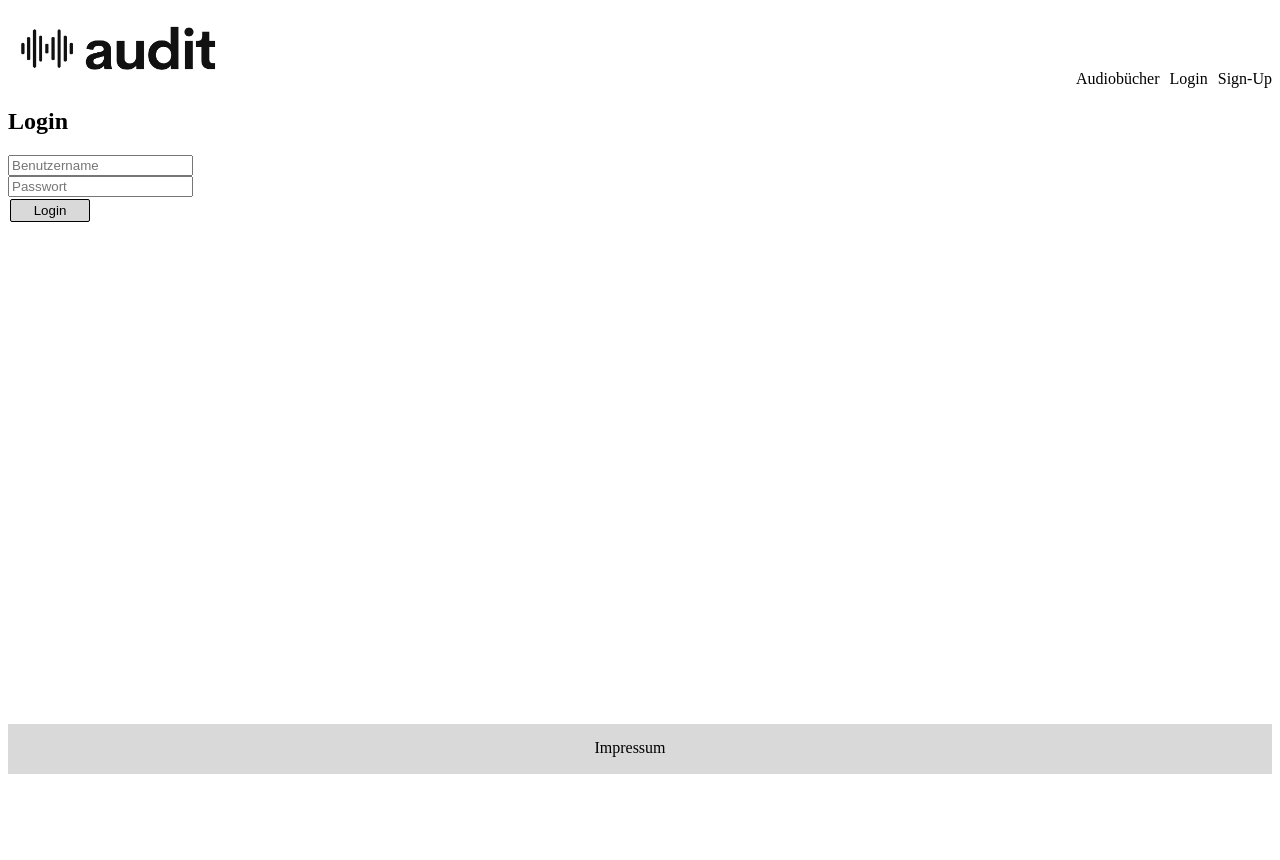
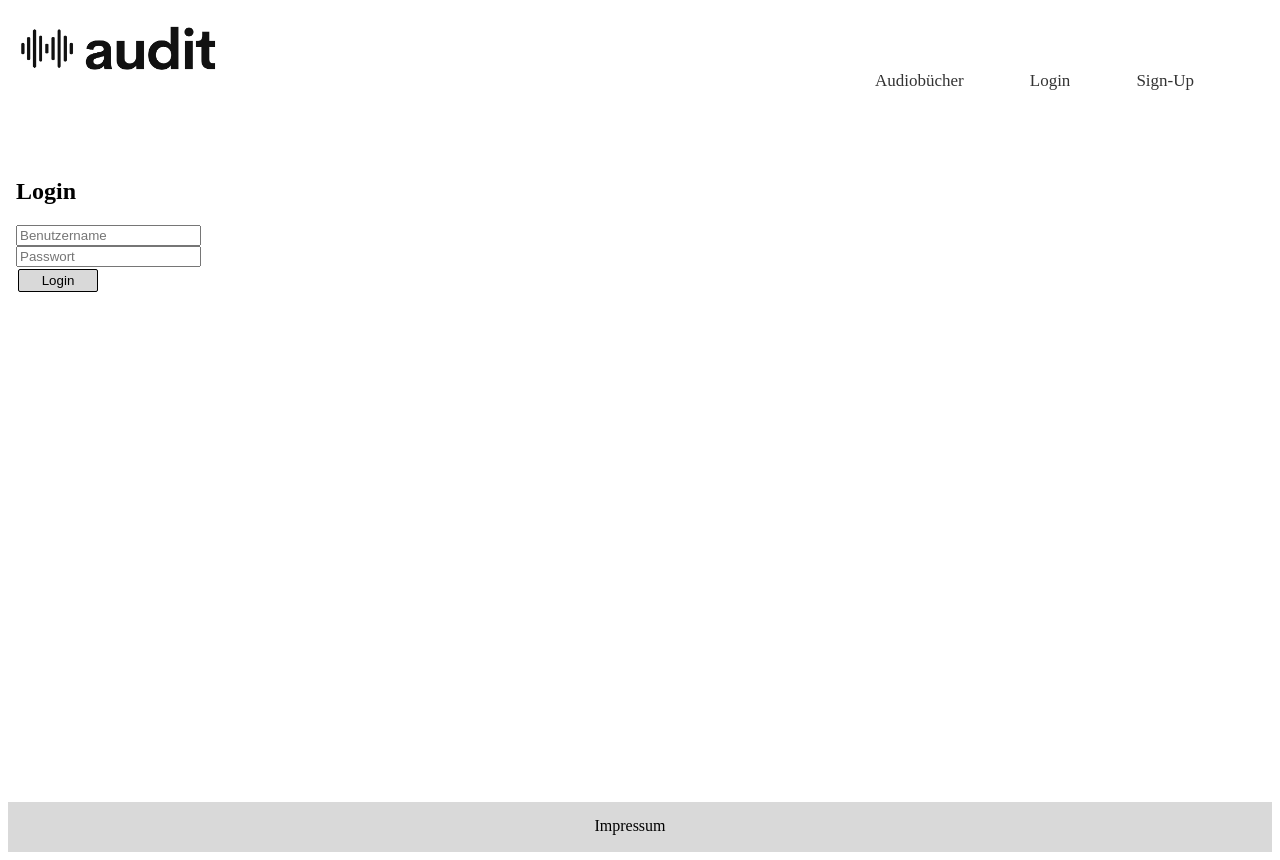
Before and after one commit to NoiwioN/audit_fe, a Next.js app: page /login in a window 1280 px wide. Before the commit the page ends 800 px from the top, so only its background shows below. Built offline with nearby package versions, Linux system fonts and the light colour scheme.

Commit message:
Validation and Navigation

```diff
--- a/components/Audiobook.js
+++ b/components/Audiobook.js
@@ -4,7 +4,7 @@ import styles from "@/styles/Home.module.css";
 export default function Post(props) {
     return (
         <div key={props.key}>
-            <h1>{props.titel}</h1>
+            <h2>{props.titel}</h2>
             <p>Autor: {props.autor}</p>
             <Link className={styles.link} href={`audiobuecher/${props.id}`}>Mehr Details</Link>
             <hr />
--- a/components/BorrowByUser.js
+++ b/components/BorrowByUser.js
@@ -58,5 +58,6 @@ export default function BorrowByUser({ userId }) {
                     </div>
             }
 
+
         </div>)
 }
--- a/components/Header.js
+++ b/components/Header.js
@@ -2,13 +2,13 @@ import Navigation from "@/components/Navigation";
 import styles from "@/components/Header.module.css"
 
 export default function Header() {
-    return <header className={styles.header}>
+    return (
+        <div className={styles.div}>
             <div className={styles.links}>
                 <img src="Logo.png" alt="Yo where is the logo" className={styles.img} />
             </div>
             <div className={styles.rechts}>
                 <Navigation />
             </div>
-
-    </header>
+        </div>)
 }
--- a/components/Header.module.css
+++ b/components/Header.module.css
@@ -1,24 +1,29 @@
 .header {
     display: flex;
     justify-content: space-between;
-    height:10vh;
+    height: 10vh;
     align-items: end;
+    margin: 8px 8px 8px 8px;
 }
-.img{
+
+.img {
     height: 10vh;
     width: auto;
 }
-.links{
+
+.links {
     display: grid;
     justify-content: start;
     grid-auto-flow: column;
     height: 10vh;
     align-items: end;
 }
-.links h1{
+
+.links h1 {
     padding: 0;
     margin: 0;
 }
-.rechts{
+
+.rechts {
     width: auto;
 }
--- a/components/Layout.js
+++ b/components/Layout.js
@@ -1,9 +1,10 @@
-import Header from "@/components/Header";
-import Link from "next/link";
+import Header from "@/components/Header"
+import Link from "next/link"
 import styles from "./Layout.module.css"
+
 export default function Layout({ children }) {
     return (
-        <>
+        <div className={styles.div}>
             <Header />
             <main className={styles.main}>
                 <div>
@@ -13,6 +14,6 @@ export default function Layout({ children }) {
             <footer className={styles.footer}>
                 <Link className={styles.link} href="/impressum">Impressum</Link>
             </footer>
-        </>
+        </div>
     )
 }
--- a/components/Layout.module.css
+++ b/components/Layout.module.css
@@ -18,4 +18,9 @@
 
 .main {
     min-height: 77vh;
+    margin: 8px 8px 8px 8px;
 }
+
+.div {
+    margin: 0;
+}
--- a/components/Navigation.js
+++ b/components/Navigation.js
@@ -13,16 +13,47 @@ export default function Navigation() {
         logout();
         router.push("/login")
     }
+    function Topnav() {
+        var x = document.getElementById("myTopnav");
+        if (x.className === "topnav") {
+            x.className += "responsive";
+        } else {
+            x.className = "topnav";
+        }
+    }
+    function myFunction(x) {
+        x.classList.toggle("change");
+    }
     return !session ? (
-        <nav >
-            <Link href="/" className={styles.links}>Audiobücher</Link>
-            <Link href="/login" className={styles.links}>Login</Link>
-            <Link href="/signUp" className={styles.links}>Sign-Up</Link>
-        </nav>
-    ) : (<nav>
-        <Link href="/profile" className={styles.links}>Profil</Link>
-        <Link href="/login" onClick={handleClick} className={styles.links}>Logout</Link>
-        <Link href="/users" className={styles.links}>Users</Link>
-        <Link href="/" className={styles.links}>Audiobücher</Link>
-    </nav>)
+        <header className={styles.header}>
+            <nav className={styles.topnav}>
+                <ul className={styles.ul}>
+                    <li className={styles.li}><Link href="/" className={styles.links}>Audiobücher</Link></li>
+                    <li className={styles.li}><Link href="/login" className={styles.links}>Login</Link></li>
+                    <li className={styles.li}><Link href="/signUp" className={styles.links}>Sign-Up</Link></li>
+                </ul>
+                <div className={styles.menuicon} onclick={() => { myFunction(this); Topnav(); }}>
+                    <div className={styles.bar1}></div>
+                    <div className={styles.bar2}></div>
+                    <div className={styles.bar3}></div>
+                </div>
+            </nav>
+        </header>
+
+    ) : (
+        <header className={styles.header}>
+            <nav className={styles.topnav}>
+                <ul className={styles.ul}>
+                    <li className={styles.li}><Link href="/profile" className={styles.links}>Profil</Link></li>
+                    <li className={styles.li}><Link href="/login" onClick={handleClick} className={styles.links}>Logout</Link></li>
+                    <li className={styles.li}><Link href="/users" className={styles.links}>Users</Link></li>
+                    <li className={styles.li}><Link href="/" className={styles.links}>Audiobücher</Link></li>
+                </ul>
+                <div className={styles.menuicon} onclick={() => { myFunction(this); Topnav(); }}>
+                    <div className={styles.bar1}></div>
+                    <div className={styles.bar2}></div>
+                    <div className={styles.bar3}></div>
+                </div>
+            </nav>
+        </header>)
 }
--- a/components/Navigation.module.css
+++ b/components/Navigation.module.css
@@ -1,5 +1,103 @@
 .links {
-    margin-left: 10px;
+    margin-right: 10px;
     text-decoration: none;
     color: #000;
+    text-decoration: none;
+    color: #333;
+    text-align: center;
+    font-size: 17px;
+    padding: 14px 40px 14px 16px;
+    line-height: 80px;
 }
+
+.header {
+    margin: 0;
+    padding: 10px;
+    min-height: 50px;
+    text-align: right;
+    color: #333;
+}
+
+.menuicon {
+    cursor: pointer;
+    display: none;
+    position: fixed;
+}
+
+.bar1,
+.bar2,
+.bar3 {
+    width: 35px;
+    height: 5px;
+    background-color: #333;
+    margin: 6px 0;
+    transition: 0.4s;
+}
+
+.change .bar1 {
+    transform: translate(0, 11px) rotate(-45deg);
+}
+
+.change .bar2 {
+    opacity: 0;
+}
+
+.change .bar3 {
+    transform: translate(0, -11px) rotate(45deg);
+}
+
+
+.topnav {
+    overflow: hidden;
+}
+
+.ul {
+    margin: 1em;
+    padding: 0;
+    position: absolute;
+    right: 20px;
+    top: 25px;
+}
+
+.li {
+    display: inline-block;
+    margin: 0;
+    padding: 0;
+}
+
+.menuicon {
+    position: absolute;
+    right: 20px;
+    top: 25px;
+    display: none;
+}
+
+@media screen and (max-width: 1024px) {
+    .topnav .li {
+        display: none;
+        position: relative;
+    }
+
+    .ul {
+        margin: 1em;
+        padding: 0;
+        position: static;
+        text-align: left;
+    }
+
+    .menuicon {
+        display: block;
+    }
+
+    .topnav.responsive .li {
+        display: block;
+        visibility: visible;
+        color: #333;
+    }
+
+    .topnav.responsive .links {
+        visibility: visible;
+        font-size: 30px;
+    }
+
+}
--- a/components/Users.js
+++ b/components/Users.js
@@ -13,6 +13,7 @@ export default function Users({ nachname, name, email, benutzername, id }) {
             <p>{email}</p>
             <p>{nachname} {name}</p>
             <Link className={styles.link} href={`users/${id}`}>Mehr Details</Link>
+            <hr />
         </div>
     )
 }
--- a/pages/_document.js
+++ b/pages/_document.js
@@ -3,7 +3,9 @@ import { Html, Head, Main, NextScript } from "next/document";
 export default function Document() {
   return (
     <Html lang="en">
-      <Head />
+      <Head>
+        <title>Audit</title>
+      </Head>
       <body>
         <Main />
         <NextScript />
```
Lines whose indentation alone changed are shown as unchanged.
